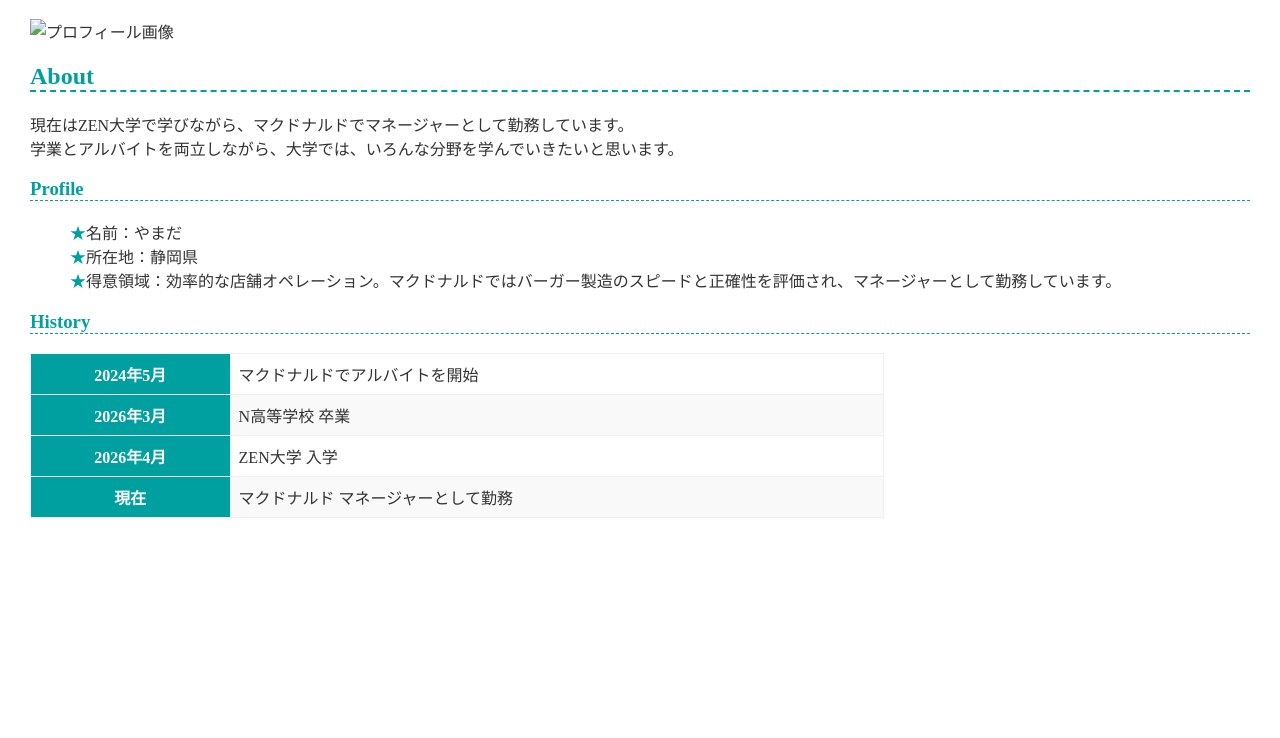
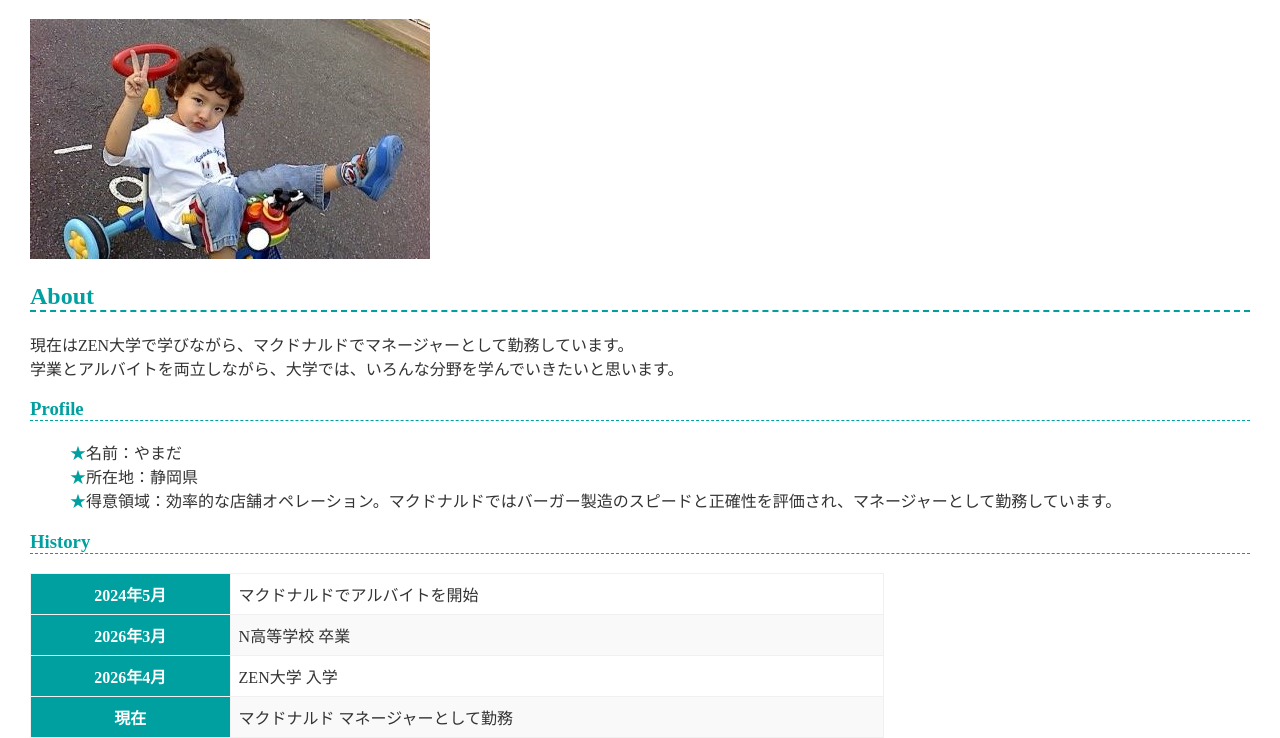
Before and after one commit to yamadalucas15-max/yamadalucas15-max.github.io, a plain HTML site: page index.html in a window 1280 px wide. Shown: the part 103-841 px from the top of the page. Before the commit the page ends 800 px from the top, so only its background shows below. Drawn offline with Linux system fonts and the light colour scheme.

Commit message:
Update index.html

```diff
--- a/index.html
+++ b/index.html
@@ -8,7 +8,7 @@
   </head>
   <body>
     <h1>やまだ</h1>
-<img src="山田.jpg" alt="プロフィール画像">
+<img src="yamada.jpg" alt="プロフィール画像">
 
     <h2>About</h2>
   現在はZEN大学で学びながら、マクドナルドでマネージャーとして勤務しています。<br>
```
